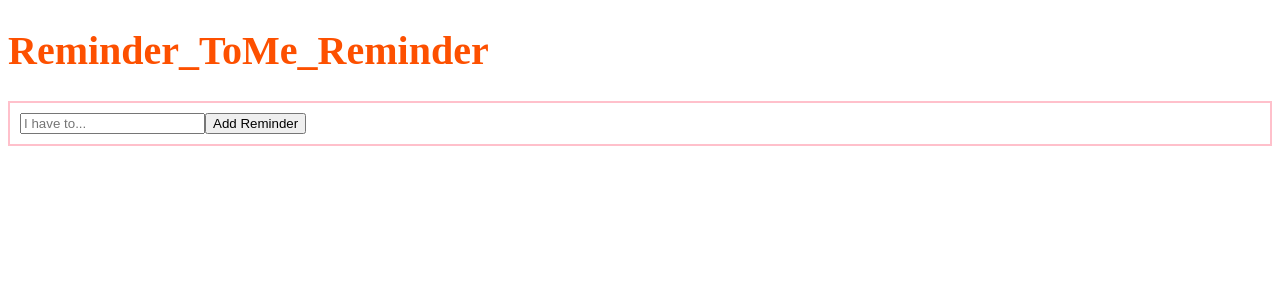
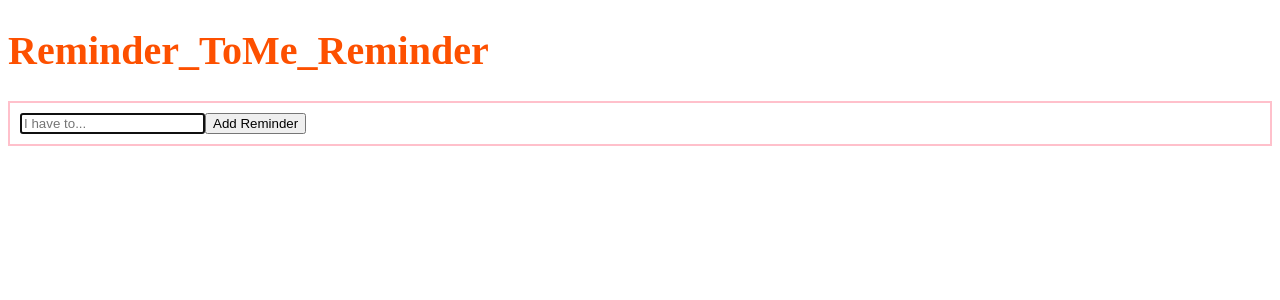
Before and after one commit to ProUnebit/Reminder_ToMe_Reminder, a React app: page / in a window 1280 px wide. Shown: the top 300 px of the page. Built offline with nearby package versions, Linux system fonts and the light colour scheme.

Commit message:
add React.createRef() to App.js

```diff
--- a/src/components/App/App.js
+++ b/src/components/App/App.js
@@ -4,9 +4,14 @@ import TestComponent from '../TestComponent/TestComponent';
 import { helper } from '../../helper';
 
 class App extends React.Component {
+    constructor(props)	{
+        super(props)
+        this.input = React.createRef()
+    }
 
     componentDidMount() {
         console.log(helper(), 'number 1');
+        this.input.current.focus()
     }
 
     render () {
@@ -17,6 +22,8 @@ class App extends React.Component {
                     <input
                         className="app__form-control"
                         placeholder="I have to..."
+                    	defaultValue=''
+                    	ref={this.input}
                         />
                     <button
                         className="app__form-button"
```
